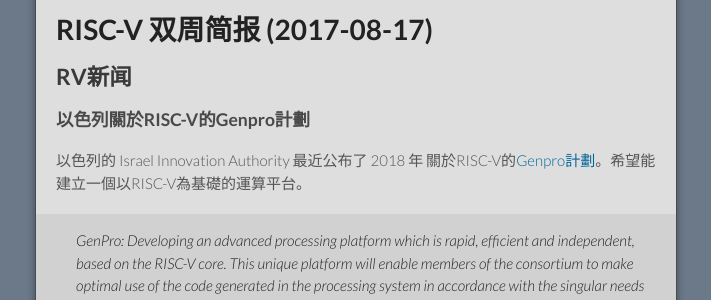
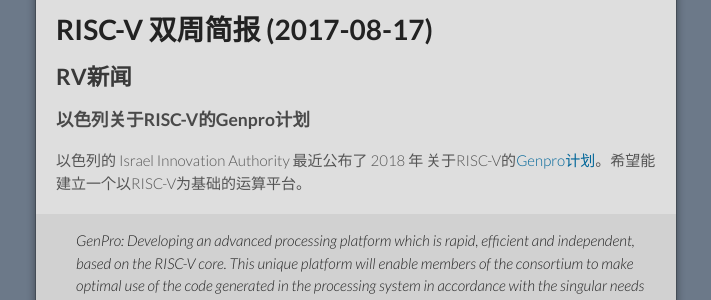
Before and after one commit to cnrv/home, a Jekyll site: the page built from bi-week-rpts/2017-08-17.md, in a window 1280 px wide and 900 px high. Shown: the part 131-431 px from the top of the window, without its empty margins (284-995 px from the left). Built offline with Jekyll 4.4.1, drawn with Linux system fonts in a browser that asks for light colours; Markdown is read by kramdown in place of the engine named in the settings; our own code applies the rules of GitHub Pages for plain Markdown files; some of the changed text lies outside the part shown.

Commit message:
把我寫的部分改成簡體。

```diff
--- a/bi-week-rpts/2017-08-17.md
+++ b/bi-week-rpts/2017-08-17.md
@@ -6,8 +6,8 @@
 
 ## RV新闻
 
-### 以色列關於RISC-V的Genpro計劃
-以色列的 Israel Innovation Authority 最近公布了 2018 年 關於RISC-V的[Genpro計劃](http://www.jewishpress.com/news/on-campus/2018-israeli-technological-innovation-consortia-launch-underway/2017/08/02/)。希望能建立一個以RISC-V為基礎的運算平台。
+### 以色列关于RISC-V的Genpro计划
+以色列的 Israel Innovation Authority 最近公布了 2018 年 关于RISC-V的[Genpro计划](http://www.jewishpress.com/news/on-campus/2018-israeli-technological-innovation-consortia-launch-underway/2017/08/02/)。希望能建立一个以RISC-V为基础的运算平台。
 >GenPro: Developing an advanced processing platform which is rapid, efficient and independent, based on the RISC-V core. This unique platform will enable members of the consortium to make optimal use of the code generated in the processing system in accordance with the singular needs of each company, while cooperating on the development and efficient use of resources. The goal of the entrepreneurs is to develop software and hardware technology based on the RISC-V processor’s open core, which enables the achievement of improved performance, implementing hardware accelerators to the processor, use of multiple cores and support of a range of additional abilities, while reducing consumption and the required silicon surface. The group members are aiming to jointly develop the processing platform. The kick off meeting will be held on Sunday, August 13, 2017.
 
 ### CNRV/RISCV-FPU
@@ -128,9 +128,9 @@
 
 具体参见Rocket-chip的PR [#912](https://github.com/freechipsproject/rocket-chip/pull/912): https://git.io/v7apV
 
-## 實用資料和文檔
+## 实用资料和文档
 ### Palmer的All Aboard 系列
-Palmer的[文章](https://www.sifive.com/blog/2017/08/14/all-aboard-part-1-compiler-args/)記錄了要怎麼讓GCC使用不同的ISA和ABI。Palmer計畫針對他有涉獵的port，譬如Linux和GCC，寫一連串的文章。
+Palmer的[文章](https://www.sifive.com/blog/2017/08/14/all-aboard-part-1-compiler-args/)记录了要怎麽让GCC使用不同的ISA和ABI。Palmer计画针对他有涉猎的port，譬如Linux和GCC，写一连串的文章。
 
 ## 安全点评
 
```
